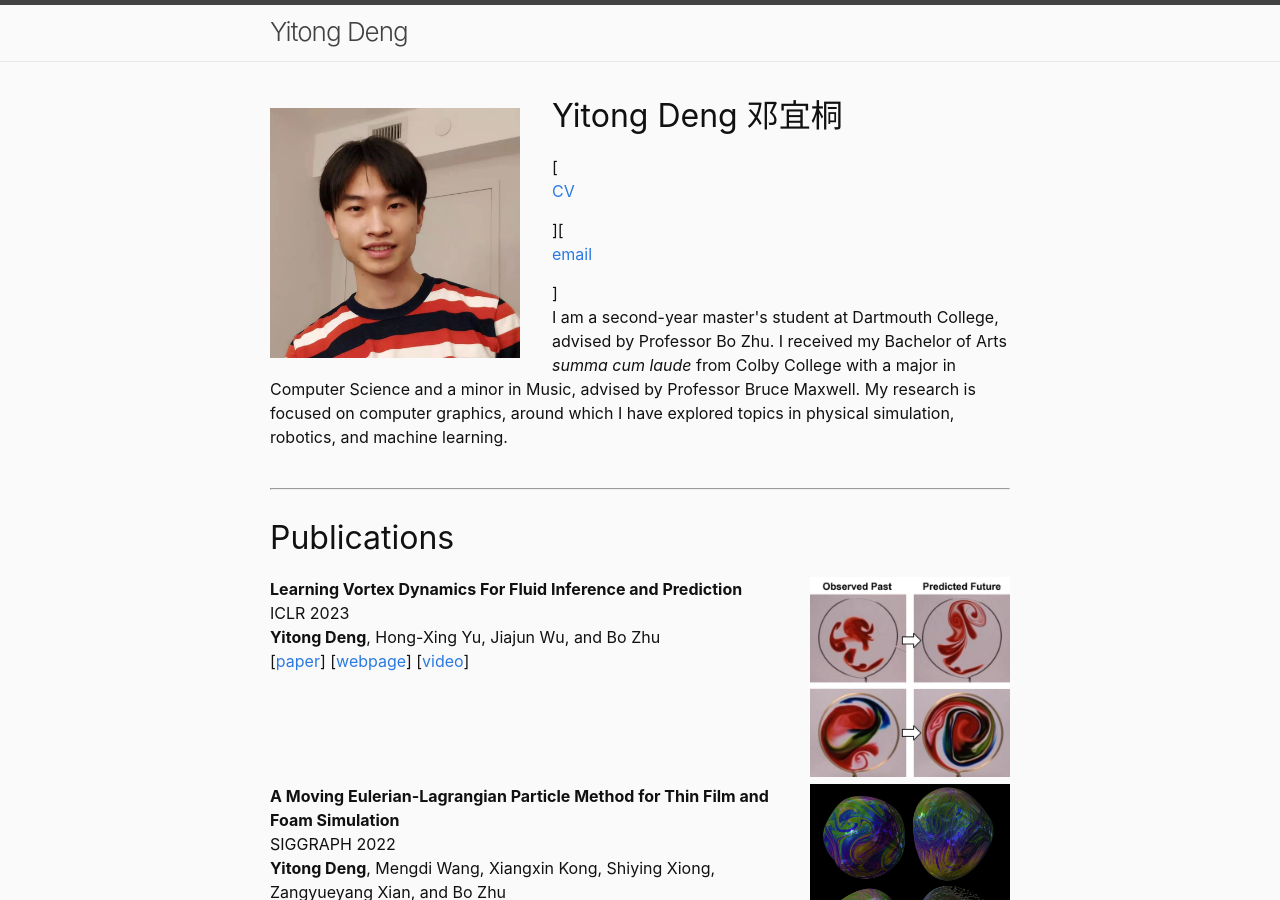
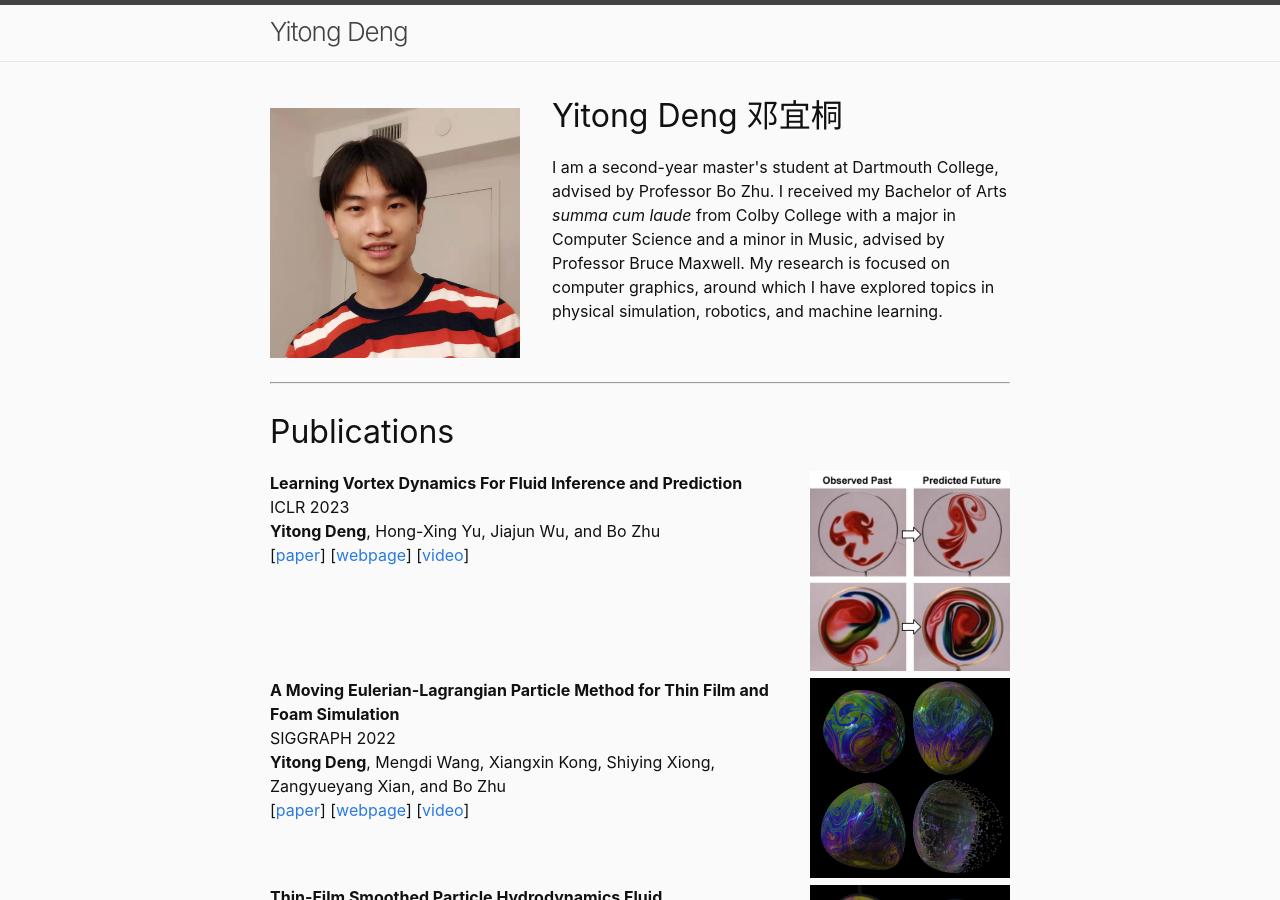
Before and after one commit to yitongdeng/yitongdeng.github.io, a Jekyll site: the page built from index.html, in a window 1280 px wide and 900 px high. Built offline with Jekyll 4.4.1, drawn with Linux system fonts in a browser that asks for light colours.

Commit message:
some changes

```diff
--- a/index.html
+++ b/index.html
@@ -4,7 +4,7 @@ layout: home
 <div style="overflow: auto">
     <img src="assets/img/head.jpg" width="250px" style="float:left; margin-right:2em; margin-top:1em;" alt="portrait">
     <h1>Yitong Deng 邓宜桐</h1>
-    [<a href = "assets/CV/cv.pdf"><h4>CV</h4></a>][<a href = "mailto: yitong.deng.gr@dartmouth.edu"><h4>email</h4></a>]
+    <!-- [<a href = "assets/CV/cv.pdf"><h4>CV</h4></a>][<a href = "mailto: yitong.deng.gr@dartmouth.edu"><h4>email</h4></a>] -->
     <p>I am a second-year master's student at Dartmouth College, advised by Professor Bo Zhu.
         I received my Bachelor of Arts <em>summa cum laude</em> from Colby College with a major in Computer Science and a minor in Music, advised by Professor Bruce Maxwell.
         My research is focused on computer graphics, around which I have explored topics in physical simulation, robotics, and machine learning.</p>
```
